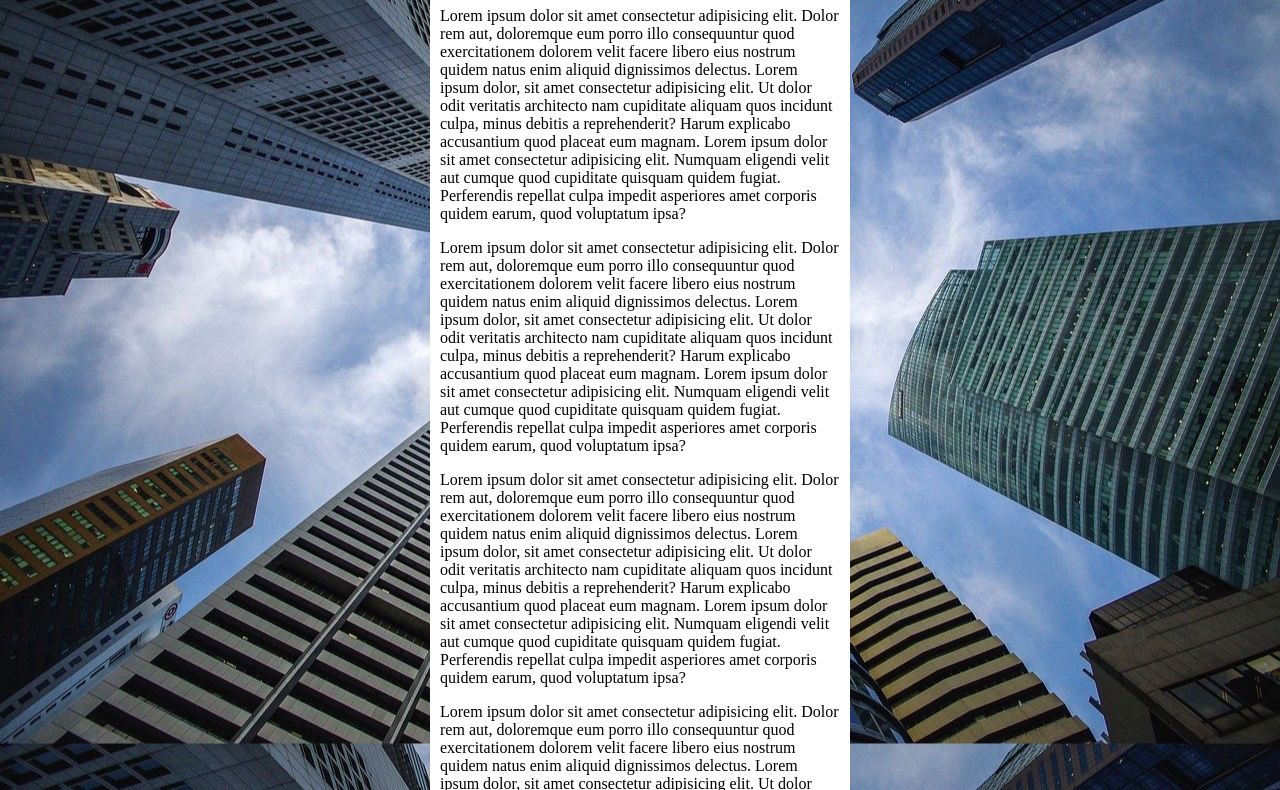
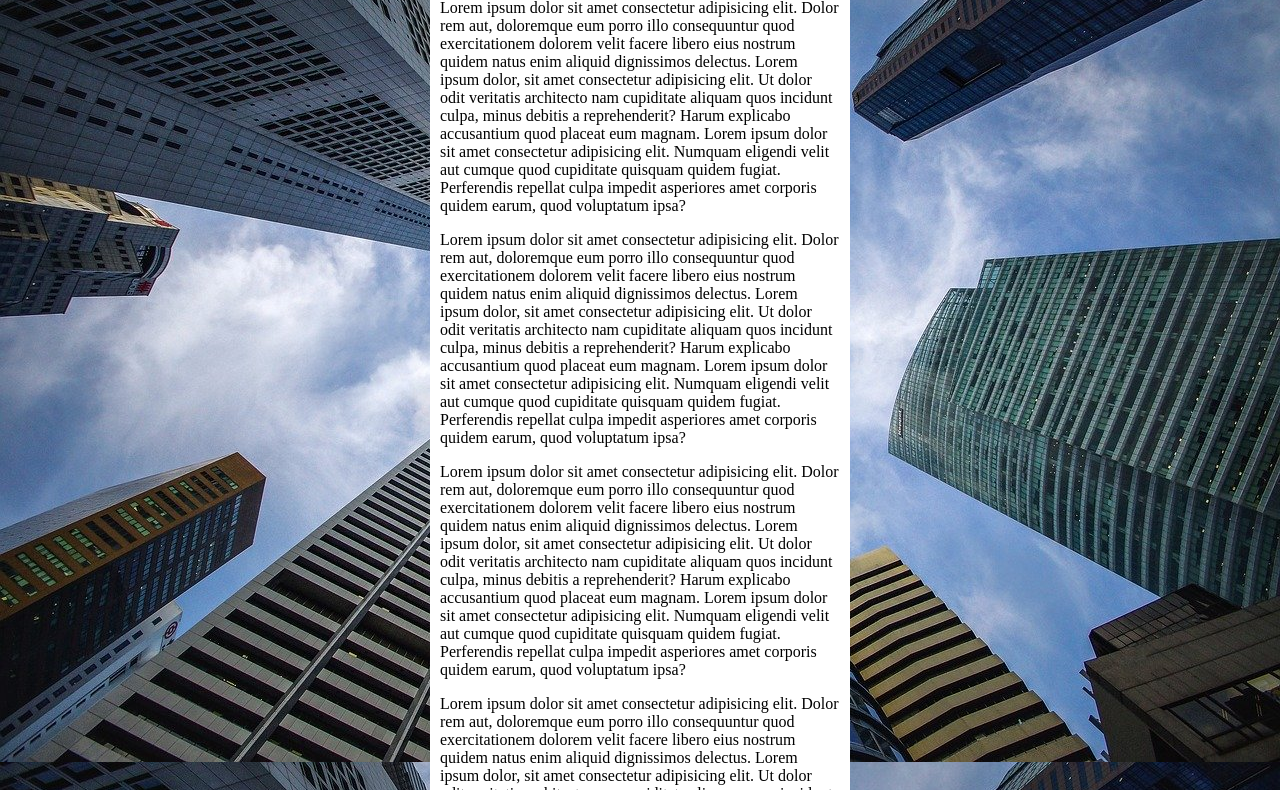
Before and after one commit to Fabiojunio12/html-css, a plain HTML site: page exercicios/ex022/fundo006.html in a window 1280 px wide. Shown: the part 91-881 px from the top of the page. Drawn offline with Linux system fonts and the light colour scheme.

Commit message:
Update fundo006.html

```diff
--- a/exercicios/ex022/fundo006.html
+++ b/exercicios/ex022/fundo006.html
@@ -3,20 +3,29 @@
 <head>
     <meta charset="UTF-8">
     <meta name="viewport" content="width=device-width, initial-scale=1.0">
-    <title>Document</title>
+    <title>Fundo fixo de tela</title>
     <style>
         body {
-            height: 100vh;
-            background-color: black;
+            margin: 0;
+            /* background-color: black;
             background-image: url(./imagens/wallpaper002.jpg);
             background-position: center center;
             background-repeat: repeat-y;
+            background-size: cover;
+            background-attachment: fixed; */
+
+            /*
+                Shorthand - background
+                color > image > position > repeat > [size] > attachment
+            */
+
+            background: black url(./imagens/wallpaper002.jpg) center center repeat-y fixed;
             background-size: cover;
         }
 
         main {
             background-color: white;
-            width: 400px;
+            max-width: 400px;
             padding: 10px;
             margin: auto;
             border: 1px solid darkblue;
```
